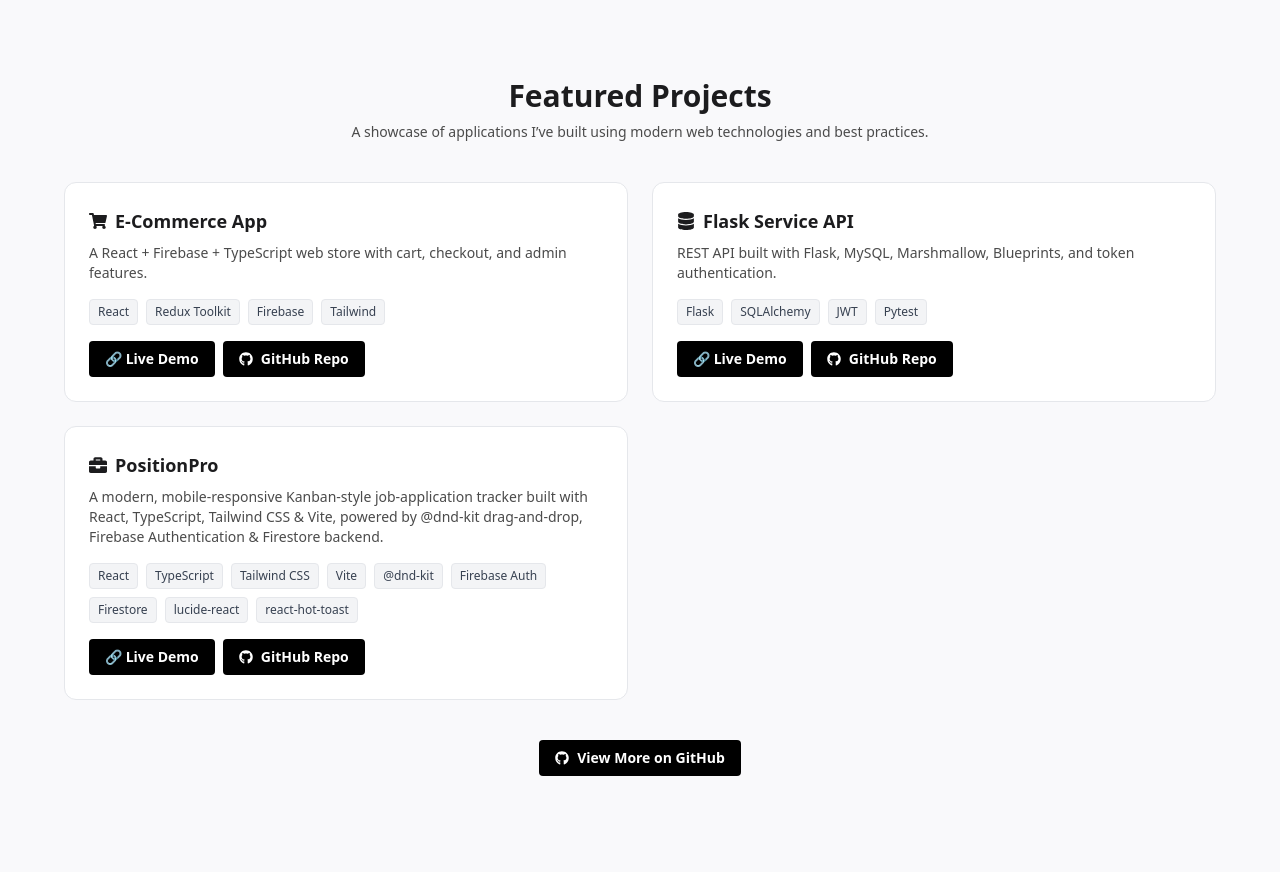
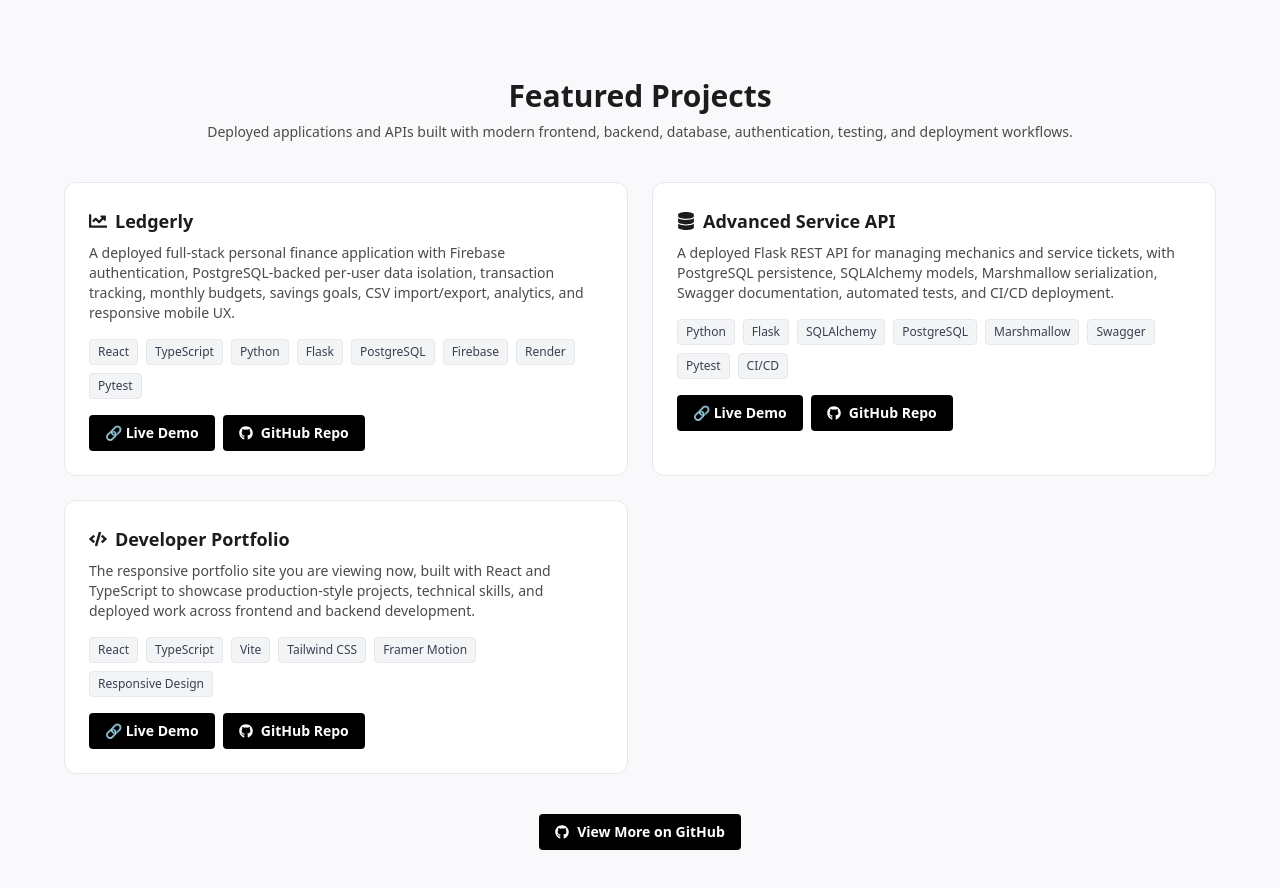
Before and after one commit to MotherTheresa64/portfolio-website, a React (Vite) app: page / in a window 1280 px wide. Shown: the part 2480-3368 px from the top of the page. Built offline with nearby package versions, Linux system fonts and the light colour scheme.

Commit message:
feat: feature deployed portfolio projects (#1)

```diff
--- a/src/components/Projects.tsx
+++ b/src/components/Projects.tsx
@@ -1,42 +1,32 @@
-import { FaShoppingCart, FaDatabase, FaBriefcase, FaGithub } from "react-icons/fa";
+import { FaChartLine, FaDatabase, FaCode, FaGithub } from "react-icons/fa";
 import { motion, useAnimation } from "framer-motion";
 import { useInView } from "react-intersection-observer";
 import { useEffect } from "react";
 
 const projects = [
   {
-    title: "E-Commerce App",
-    icon: <FaShoppingCart />,
-    desc: "A React + Firebase + TypeScript web store with cart, checkout, and admin features.",
-    tags: ["React", "Redux Toolkit", "Firebase", "Tailwind"],
-    live: "#",
-    github: "#",
+    title: "Ledgerly",
+    icon: <FaChartLine />,
+    desc: "A deployed full-stack personal finance application with Firebase authentication, PostgreSQL-backed per-user data isolation, transaction tracking, monthly budgets, savings goals, CSV import/export, analytics, and responsive mobile UX.",
+    tags: ["React", "TypeScript", "Python", "Flask", "PostgreSQL", "Firebase", "Render", "Pytest"],
+    live: "https://ledgerly-web-knmt.onrender.com",
+    github: "https://github.com/MotherTheresa64/Ledgerly",
   },
   {
-    title: "Flask Service API",
+    title: "Advanced Service API",
     icon: <FaDatabase />,
-    desc: "REST API built with Flask, MySQL, Marshmallow, Blueprints, and token authentication.",
-    tags: ["Flask", "SQLAlchemy", "JWT", "Pytest"],
-    live: "#",
-    github: "#",
+    desc: "A deployed Flask REST API for managing mechanics and service tickets, with PostgreSQL persistence, SQLAlchemy models, Marshmallow serialization, Swagger documentation, automated tests, and CI/CD deployment.",
+    tags: ["Python", "Flask", "SQLAlchemy", "PostgreSQL", "Marshmallow", "Swagger", "Pytest", "CI/CD"],
+    live: "https://advanced-api-final.onrender.com/apidocs/",
+    github: "https://github.com/MotherTheresa64/Advanced-API-Final",
   },
   {
-    title: "PositionPro",
-    icon: <FaBriefcase />,
-    desc: "A modern, mobile-responsive Kanban-style job-application tracker built with React, TypeScript, Tailwind CSS & Vite, powered by @dnd-kit drag-and-drop, Firebase Authentication & Firestore backend.",
-    tags: [
-      "React",
-      "TypeScript",
-      "Tailwind CSS",
-      "Vite",
-      "@dnd-kit",
-      "Firebase Auth",
-      "Firestore",
-      "lucide-react",
-      "react-hot-toast",
-    ],
-    live: "#",
-    github: "#",
+    title: "Developer Portfolio",
+    icon: <FaCode />,
+    desc: "The responsive portfolio site you are viewing now, built with React and TypeScript to showcase production-style projects, technical skills, and deployed work across frontend and backend development.",
+    tags: ["React", "TypeScript", "Vite", "Tailwind CSS", "Framer Motion", "Responsive Design"],
+    live: "#home",
+    github: "https://github.com/MotherTheresa64/portfolio-website",
   },
 ];
 
@@ -55,7 +45,7 @@ const Projects = () => {
           Featured Projects
         </h2>
         <p className="text-sm text-textSubtle dark:text-gray-300 mb-10">
-          A showcase of applications I’ve built using modern web technologies and best practices.
+          Deployed applications and APIs built with modern frontend, backend, database, authentication, testing, and deployment workflows.
         </p>
 
         <motion.div
@@ -93,11 +83,11 @@ const Projects = () => {
                 ))}
               </div>
 
-              <div className="flex gap-2 text-sm">
+              <div className="flex gap-2 text-sm flex-wrap">
                 <a
                   href={project.live}
-                  target="_blank"
-                  rel="noopener noreferrer"
+                  target={project.live.startsWith("http") ? "_blank" : undefined}
+                  rel={project.live.startsWith("http") ? "noopener noreferrer" : undefined}
                   className="btn"
                 >
                   🔗 Live Demo
```
